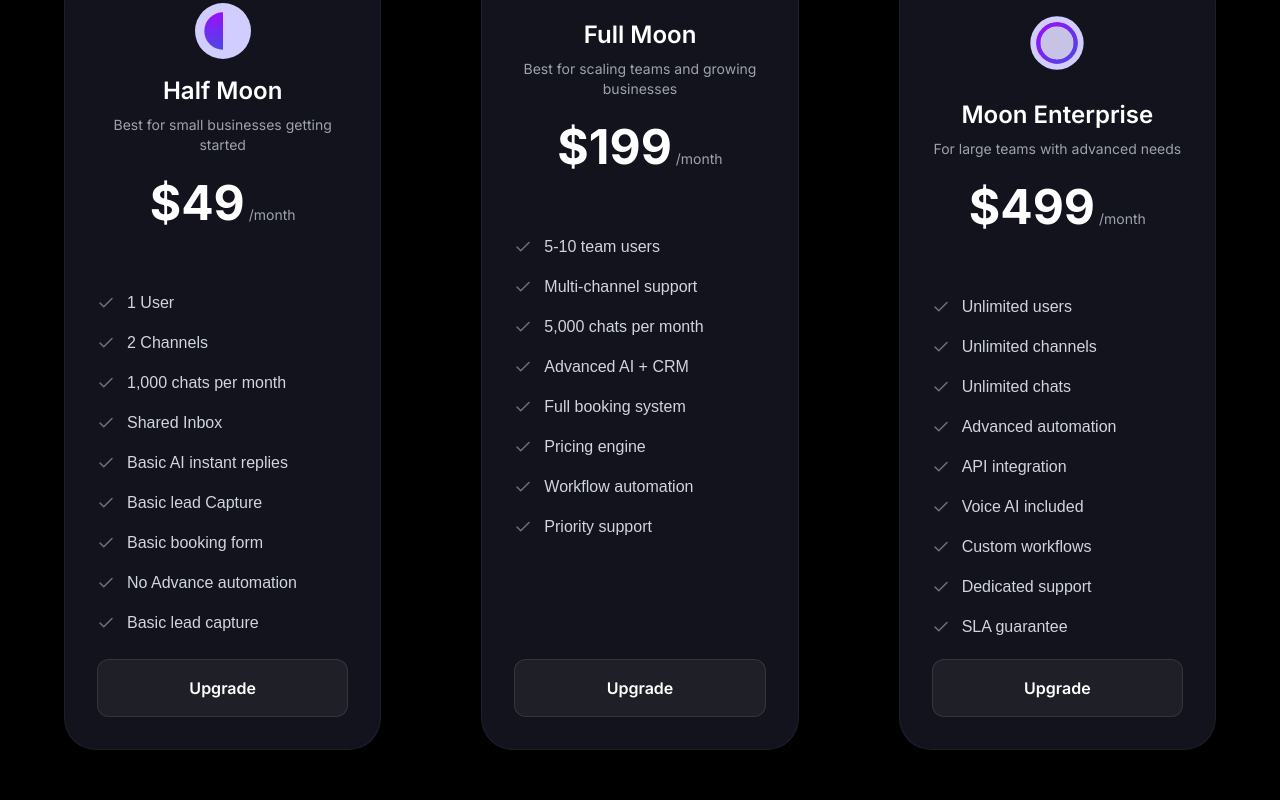
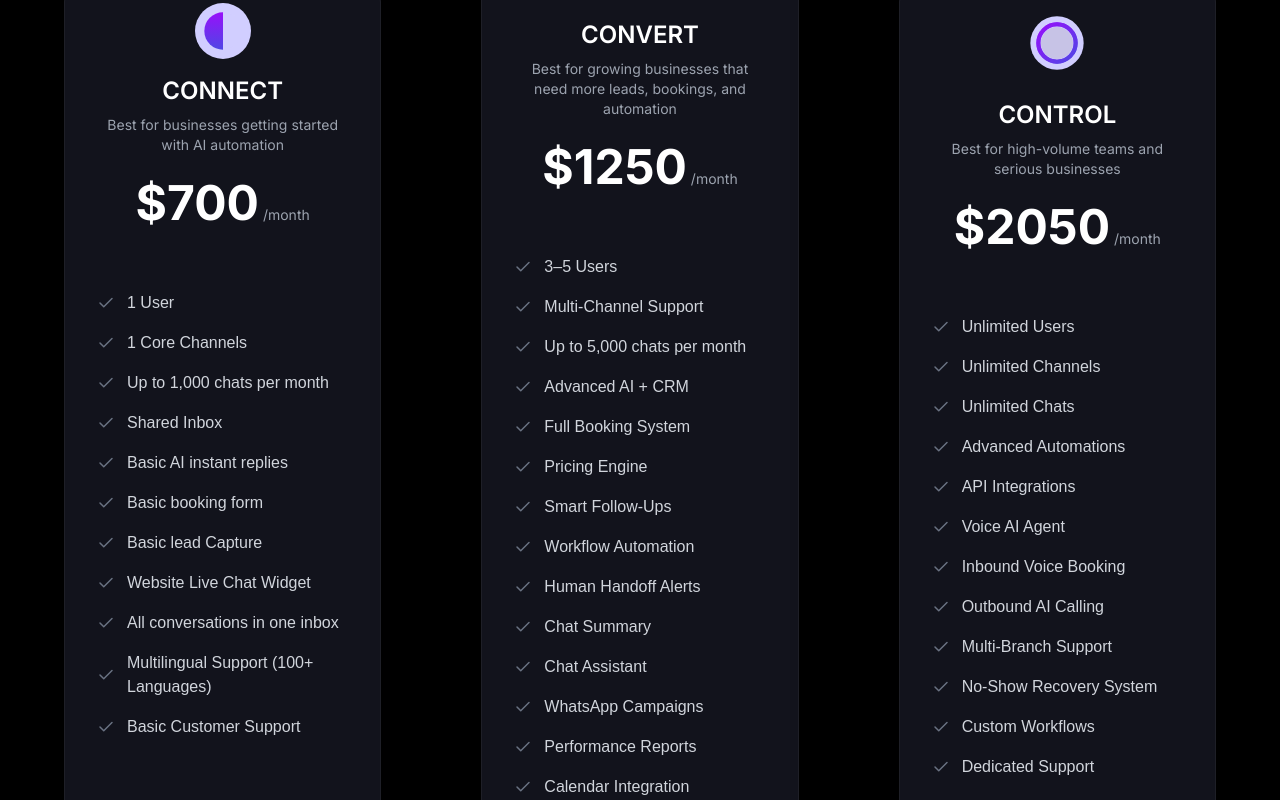
Before and after one commit to morshedsajid26/TUGATAI-LandingPage, a Next.js app in the folder tugatai-landing-page/: page / in a window 1280 px wide. Shown: the part 4180-4980 px from the top of the page. Built offline with nearby package versions, Linux system fonts and the light colour scheme.

Commit message:
pricing updated

```diff
--- a/tugatai-landing-page/src/app/(landing page)/Pricing.jsx
+++ b/tugatai-landing-page/src/app/(landing page)/Pricing.jsx
@@ -73,53 +73,67 @@ const FullMoonIcon = () => (
 
 const pricingPlans = [
   {
-    name: "Half Moon",
-    description: "Best for small businesses getting started",
-    price: "49",
+    name: "CONNECT",
+    description: "Best for businesses getting started with AI automation",
+    price: "700",
     icon: <HalfMoonIcon />,
     features: [
       "1 User",
-      "2 Channels",
-      "1,000 chats per month",
+      "1 Core Channels",
+      "Up to 1,000 chats per month",
       "Shared Inbox",
       "Basic AI instant replies",
+      "Basic booking form",
       "Basic lead Capture",
-      "Basic booking form",
-      "No Advance automation",
-      "Basic lead capture",
+      "Website Live Chat Widget",
+      "All conversations in one inbox",
+      "Multilingual Support (100+ Languages)",
+      "Basic Customer Support",
     ]
   },
   {
-    name: "Full Moon",
-    description: "Best for scaling teams and growing businesses",
-    price: "199",
+    name: "CONVERT",
+    description: "Best for growing businesses that need more leads, bookings, and automation",
+    price: "1250",
     icon: <FullMoonIcon />,
     features: [
-      "5-10 team users",
-      "Multi-channel support",
-      "5,000 chats per month",
+      "3–5 Users",
+      "Multi-Channel Support",
+      "Up to 5,000 chats per month",
       "Advanced AI + CRM",
-      "Full booking system",
-      "Pricing engine",
-      "Workflow automation",
-      "Priority support"
+      "Full Booking System",
+      "Pricing Engine",
+      "Smart Follow-Ups",
+      "Workflow Automation",
+      "Human Handoff Alerts",
+      "Chat Summary",
+      "Chat Assistant",
+      "WhatsApp Campaigns",
+      "Performance Reports",
+      "Calendar Integration",
+      "Priority Support"
     ]
   },
   {
-    name: "Moon Enterprise",
-    description: "For large teams with advanced needs",
-    price: "499",
+    name: "CONTROL",
+    description: "Best for high-volume teams and serious businesses",
+    price: "2050",
     icon: <FullMoonIcon />,
     features: [
-      "Unlimited users",
-      "Unlimited channels",
-      "Unlimited chats",
-      "Advanced automation",
-      "API integration",
-      "Voice AI included",
-      "Custom workflows",
-      "Dedicated support",
-      "SLA guarantee"
+      "Unlimited Users",
+      "Unlimited Channels",
+      "Unlimited Chats",
+      "Advanced Automations",
+      "API Integrations",
+      "Voice AI Agent",
+      "Inbound Voice Booking",
+      "Outbound AI Calling",
+      "Multi-Branch Support",
+      "No-Show Recovery System",
+      "Custom Workflows",
+      "Dedicated Support",
+      "Priority 24/7 Support",
+      "Advanced Analytics Dashboard"
     ]
   }
 ]
```
